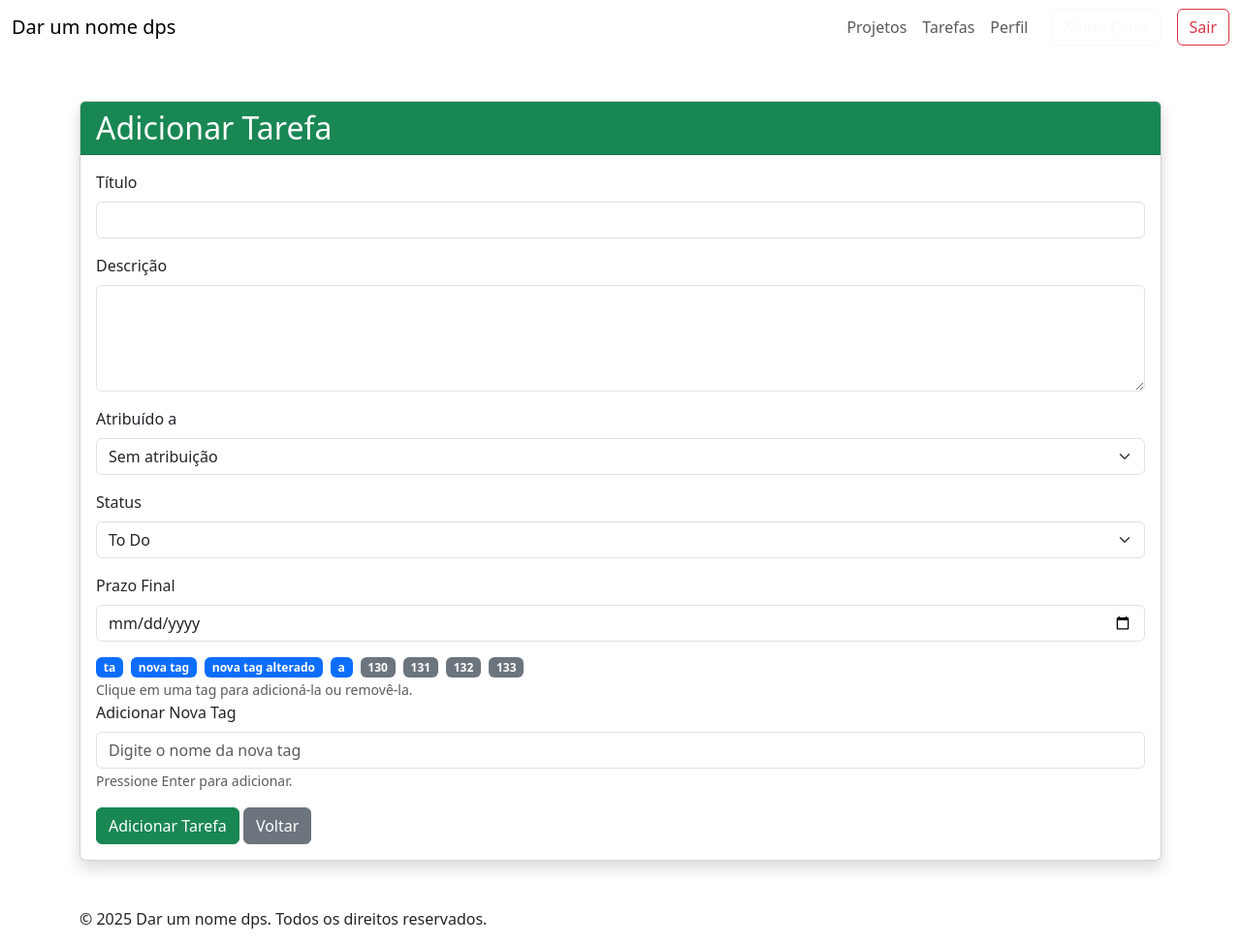
After one commit to luizfilipe-bp/gestao_tarefas, a Django app: page /tarefas/adicionar/63 in a window 1280 px wide. The commit adds this page. Shown: the whole page at 97% size. Run offline with Django 5.2, Linux system fonts and the light colour scheme; a user stored in the database is signed in; data comes from the database, SQL or seed files in the repository; both versions use the stored data as it was after the commit.

Commit message:
mudanca interface, rm usuario da tarefa, inicio add tarefa

```diff
--- a/sistema_gestao_tarefa/controle_tarefa/templates/base.html
+++ b/sistema_gestao_tarefa/controle_tarefa/templates/base.html
@@ -40,17 +40,9 @@
         </div>
     </nav>
 
-    <header class="text-white text-center py-5" style="background-color: #343a40;">
-        <div class="container">
-            <h1>Bem-vindo</h1>
-            <p class="lead">Sua plataforma de gerenciamento de projetos</p>
-        </div>
-    </header>
 
-    <div class="container my-5">
-        {% block content %}
-        {% endblock %}
-    </div>
+    {% block content %}
+    {% endblock %}
 
     <footer class="footer">
         <div class="container">
--- a/sistema_gestao_tarefa/controle_tarefa/templates/projeto_alterar.html
+++ b/sistema_gestao_tarefa/controle_tarefa/templates/projeto_alterar.html
@@ -40,7 +40,7 @@
 
         {% include 'tags.html' %}
 
-        <button id="save-button" type="submit" class="btn btn-primary opacity-75" disabled>Salvar Alterações</button>
+        <button id="save-button" type="submit" class="btn btn-success opacity-75" disabled>Salvar Alterações</button>
         <a href="{% url 'projetos' %}" class="btn btn-secondary">Voltar</a>
     </form>
 </div>
--- /dev/null
+++ b/sistema_gestao_tarefa/controle_tarefa/templates/tarefa_adicionar.html
@@ -0,0 +1,65 @@
+{% extends 'base.html' %}
+{% load static %}
+
+{% block title %}Cadastro de nova Tarefa{% endblock %}
+
+{% block content %}
+<div class="container my-5">
+    <div class="card shadow">
+        <div class="card-header bg-success text-white">
+            <h2 class="mb-0">Adicionar Tarefa</h2>
+        </div>
+        <div class="card-body">
+            <form method="POST" action="{% url 'tarefa_adicionar' projeto.id %}">
+                {% csrf_token %}
+                <div class="mb-3">
+                    <label for="titulo" class="form-label">Título</label>
+                    <input type="text" class="form-control" id="titulo" name="titulo" required>
+                </div>
+
+                <div class="mb-3">
+                    <label for="descricao" class="form-label">Descrição</label>
+                    <textarea class="form-control" id="descricao" name="descricao" rows="4"></textarea>
+                </div>
+
+                <div class="mb-3">
+                    <label for="atribuido_a" class="form-label">Atribuído a</label>
+                    <select class="form-select" id="atribuido_a" name="atribuido_a">
+                        <option value="" selected>Sem atribuição</option>
+                        {% for membro in projeto.membros.all %}
+                            <option value="{{ membro.id }}">{{ membro.username }}</option>
+                        {% endfor %}
+                    </select>
+                </div>
+
+                <div class="mb-3">
+                    <label for="status" class="form-label">Status</label>
+                    <select class="form-select" id="status" name="status">
+                        <option value="To Do" selected>To Do</option>
+                        <option value="Em andamento">Em andamento</option>
+                        <option value="Feito">Feito</option>
+                    </select>
+                </div>
+
+                <div class="mb-3">
+                    <label for="data_prazo_final" class="form-label">Prazo Final</label>
+                    <input type="date" class="form-control" id="data_prazo_final" name="data_prazo_final">
+                </div>
+                <!--
+                <div class="mb-3">
+                    <label for="tags" class="form-label">Tags</label>
+                    <input type="text" class="form-control" id="tags" name="tags" placeholder="Separe as tags com vírgulas">
+                    <small class="text-muted">Exemplo: urgente, frontend, backend</small>
+                </div>
+                -->
+                {% include 'tags.html' %}
+
+                <button type="submit" class="btn btn-success">Adicionar Tarefa</button>
+                <a href="{% url 'projeto_detalhes' projeto.id %}" class="btn btn-secondary">Voltar</a>
+            </form>
+        </div>
+    </div>
+</div>
+
+<script src="{% static 'tags.js' %}"></script>
+{% endblock %}
--- a/sistema_gestao_tarefa/controle_tarefa/templates/tarefas.html
+++ b/sistema_gestao_tarefa/controle_tarefa/templates/tarefas.html
@@ -35,7 +35,7 @@
                     <p class="mb-0">
                         <strong>Tags:</strong>
                         {% for tag in tarefa.tags.all %}
-                            <span class="badge bg-secondary">{{ tag.nome }}</span>
+                            <span class="badge bg-primary">{{ tag.nome }}</span>
                         {% empty %}
                             <span class="text-muted">Nenhuma tag</span>
                         {% endfor %}
--- a/sistema_gestao_tarefa/controle_tarefa/urls.py
+++ b/sistema_gestao_tarefa/controle_tarefa/urls.py
@@ -7,5 +7,6 @@ urlpatterns = [
     path('projetos/adicionar', views.projeto_adicionar, name='projeto_adicionar'),
     path('projetos/excluir/<int:id>', views.projeto_excluir, name='projeto_excluir'),
     path('projetos/detalhes/<int:id>', views.projeto_detalhes, name='projeto_detalhes'),
-    path('tarefas', views.tarefas, name='tarefas')
+    path('tarefas', views.tarefas, name='tarefas'),
+    path('tarefas/adicionar/<int:id_projeto>', views.tarefa_adicionar, name='tarefa_adicionar'),
 ]
--- a/sistema_gestao_tarefa/controle_tarefa/views.py
+++ b/sistema_gestao_tarefa/controle_tarefa/views.py
@@ -1,9 +1,11 @@
-from django.shortcuts import render, redirect
+from django.shortcuts import render, redirect, get_object_or_404
 from django.template import loader
 from django.http import HttpResponse
 from django.contrib.auth.decorators import login_required
 from django.http import HttpResponseRedirect
 from django.urls import reverse
+from django.contrib import messages
+
 
 from .models import Projeto
 from .models import Tag
@@ -80,21 +82,27 @@ def projeto_alterar(request, id):
 
         membros_ids = request.POST.get('membros', '')
         membros_ids = [int(mid) for mid in membros_ids.split(',') if mid.isdigit()]
+
+        membros_atuais = set(projeto.membros.values_list('id', flat=True))
+        novos_membros = set(membros_ids)
+        membros_removidos = membros_atuais - novos_membros
+
         projeto.membros.set(User.objects.filter(id__in=membros_ids))
+
+        if membros_removidos:
+            Tarefa.objects.filter(projeto=projeto, atribuido_a__id__in=membros_removidos).update(atribuido_a=None)
 
         tags_input = request.POST.get('tags', '')
         tags = [tag.strip() for tag in tags_input.split(',') if tag.strip()]
-
         tag_ids = [int(tag) for tag in tags if tag.isdigit()]
         tags_nomes = [tag for tag in tags if not tag.isdigit()]
 
         projeto.tags.set(Tag.objects.filter(id__in=tag_ids))
-
         for tag_nome in tags_nomes:
             tag, _ = Tag.objects.get_or_create(nome=tag_nome)
             projeto.tags.add(tag)
 
-        return HttpResponseRedirect(reverse('projeto_alterar', args=[projeto.id]))
+        return HttpResponseRedirect(reverse('projetos'))
 
     return render(request, 'projeto_alterar.html', {
         'projeto': projeto,
@@ -118,3 +126,40 @@ def tarefas(request):
         tarefas_do_usuario = tarefas_do_usuario.order_by('data_prazo_final')
 
     return HttpResponse(render(request, 'tarefas.html', {'user': usuario_logado, 'tarefas_do_usuario': tarefas_do_usuario}))
+
+
+@login_required(login_url='/auth/login')
+def tarefa_adicionar(request, id_projeto):
+    projeto = get_object_or_404(Projeto, id=id_projeto)
+
+    if request.method == 'POST':
+        titulo = request.POST.get('titulo')
+        descricao = request.POST.get('descricao', '')
+        atribuido_a_id = request.POST.get('atribuido_a')
+        status = request.POST.get('status', 'To Do')
+        data_prazo_final = request.POST.get('data_prazo_final')
+        tags_input = request.POST.get('tags', '')
+
+        atribuido_a = User.objects.filter(id=atribuido_a_id).first() if atribuido_a_id else None
+
+        tarefa = Tarefa.objects.create(
+            titulo=titulo,
+            descricao=descricao,
+            projeto=projeto,
+            atribuido_a=atribuido_a,
+            status=status,
+            data_prazo_final=data_prazo_final
+        )
+
+        if tags_input:
+            tag_nomes = [tag.strip() for tag in tags_input.split(',') if tag.strip()]
+            for nome in tag_nomes:
+                tag, created = Tag.objects.get_or_create(nome=nome)
+                tarefa.tags.add(tag)
+
+        tarefa.save()
+        messages.success(request, 'Tarefa adicionada com sucesso!')
+        return redirect('projeto_detalhes', id=projeto.id)
+
+    tags = Tag.objects.all()
+    return render(request, 'tarefa_adicionar.html', {'projeto': projeto, 'tags': tags})
```
Also changed, not shown: sistema_gestao_tarefa/controle_tarefa/templates/projeto_detalhes.html (+14 -1 lines), sistema_gestao_tarefa/controle_tarefa/templates/projetos.html (+9 -0 lines), sistema_gestao_tarefa/db.sqlite3, 1 other file.
